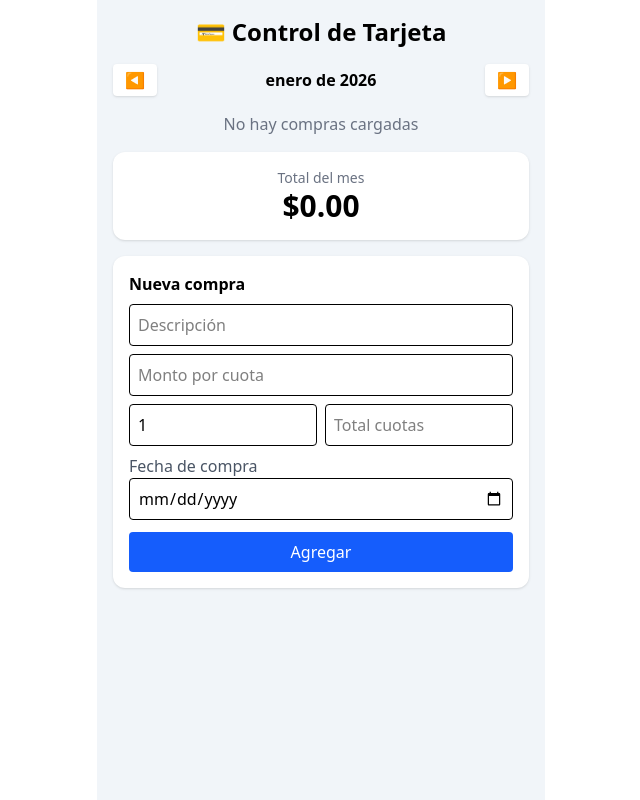
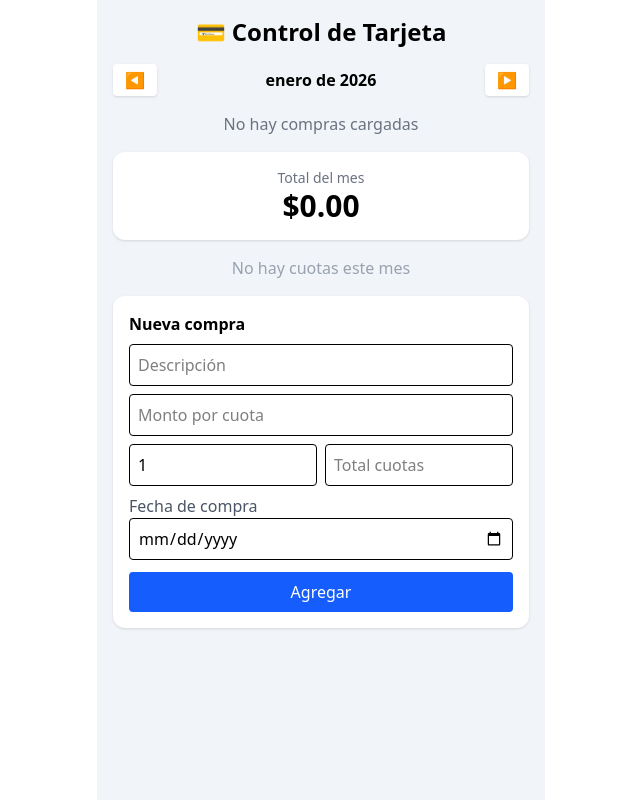
Before and after one commit to beenacoder/control-tarjeta, a React (Vite) app: page / in a window 1280 px wide. Shown: the whole page, without its empty margins (319-959 px from the left). Built offline with nearby package versions, Linux system fonts and the light colour scheme.

Commit message:
agregue nuevamente listado compras

```diff
--- a/src/App.jsx
+++ b/src/App.jsx
@@ -51,7 +51,7 @@ export default function App() {
         </div>
       </div>
 
-      {/* <CuotasMes cuotas={cuotasMes} onEliminar={eliminarCompra} /> */}
+      <CuotasMes cuotas={cuotasMes} onEliminar={eliminarCompra} />
 
       <NuevaCompra onAdd={c => setCompras([...compras, c])} />
       {console.table(compras.flatMap(generarCuotas))}
```
